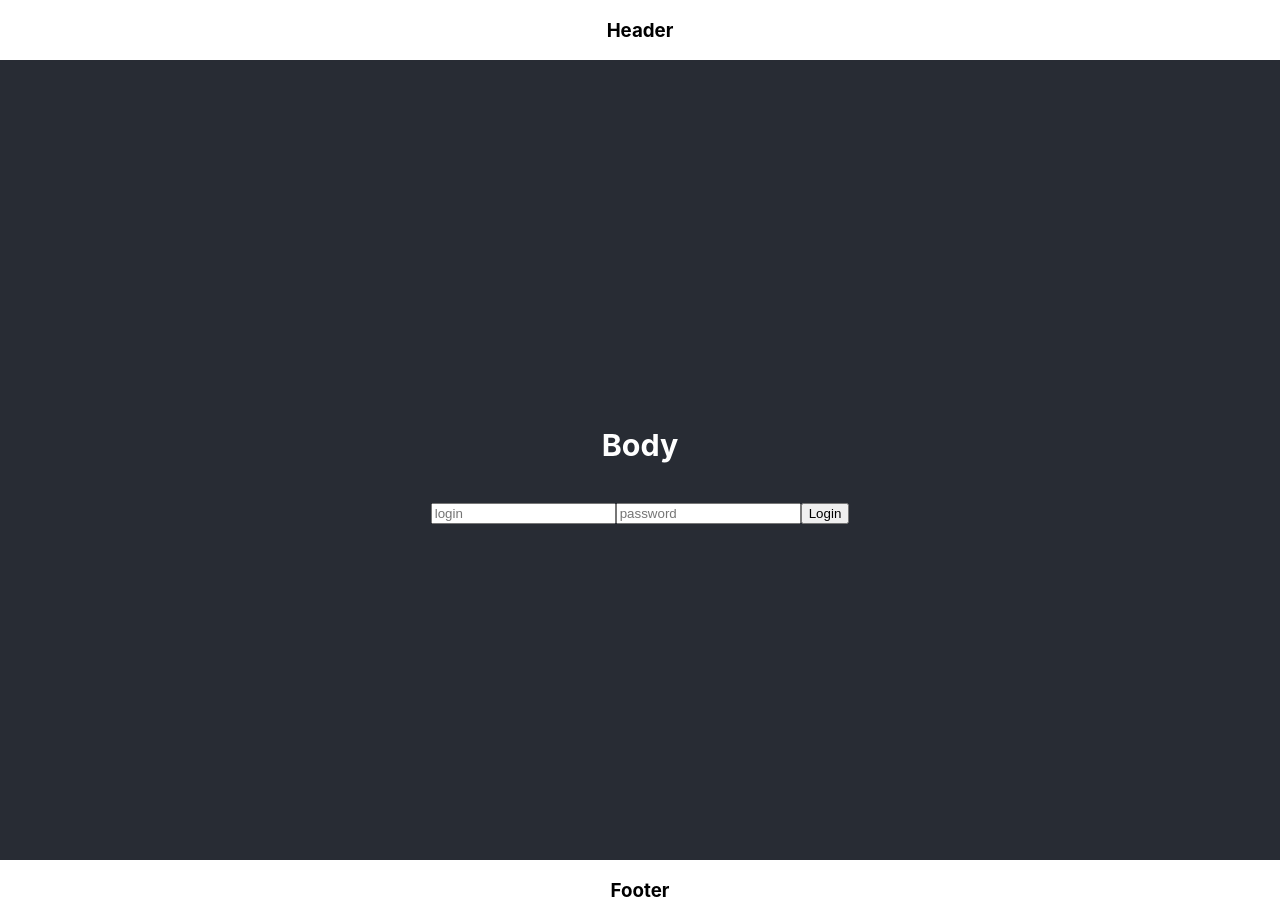
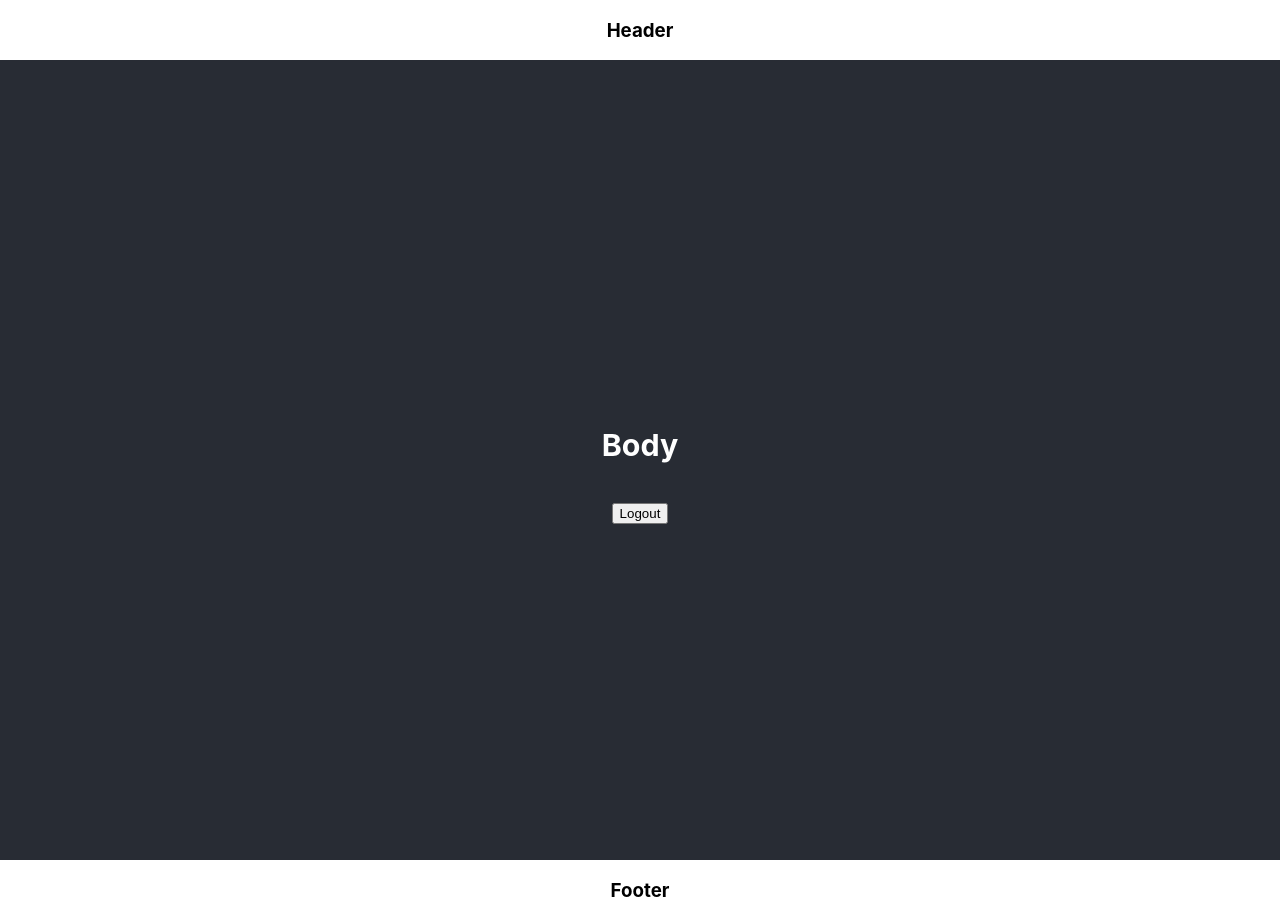
Before and after one commit to OleksandrHrabovets/react-learning, a React (Create React App) app: page / in a window 1280 px wide. Both pictures are taken after a click on the button "Login". Built offline with nearby package versions, Linux system fonts and the light colour scheme.

Commit message:
add useState for auth

```diff
--- a/src/components/Body.jsx
+++ b/src/components/Body.jsx
@@ -1,14 +1,28 @@
+import { useState } from "react";
+
 function Body() {
-  function onClick() {
+  const [auth, setAuth] = useState(true);
+
+  function onClickLogin() {
     console.log("Login click");
+    setAuth(!auth);
   }
 
   return (
     <div>
       <h3>Body</h3>
-      <input type="text" placeholder="login" />
-      <input type="text" placeholder="password" />
-      <button onClick={onClick}>Login</button>
+      {auth && (
+        <>
+          <input type="text" placeholder="login" />
+          <input type="text" placeholder="password" />
+          <button onClick={onClickLogin}>Login</button>
+        </>
+      )}
+      {!auth && (
+        <>
+          <button onClick={onClickLogin}>Logout</button>
+        </>
+      )}
     </div>
   );
 }
```
